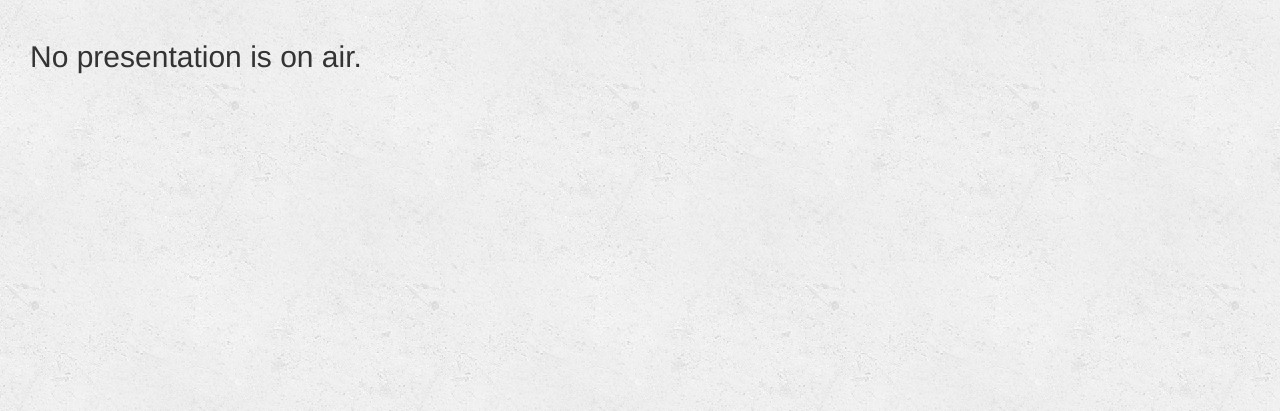
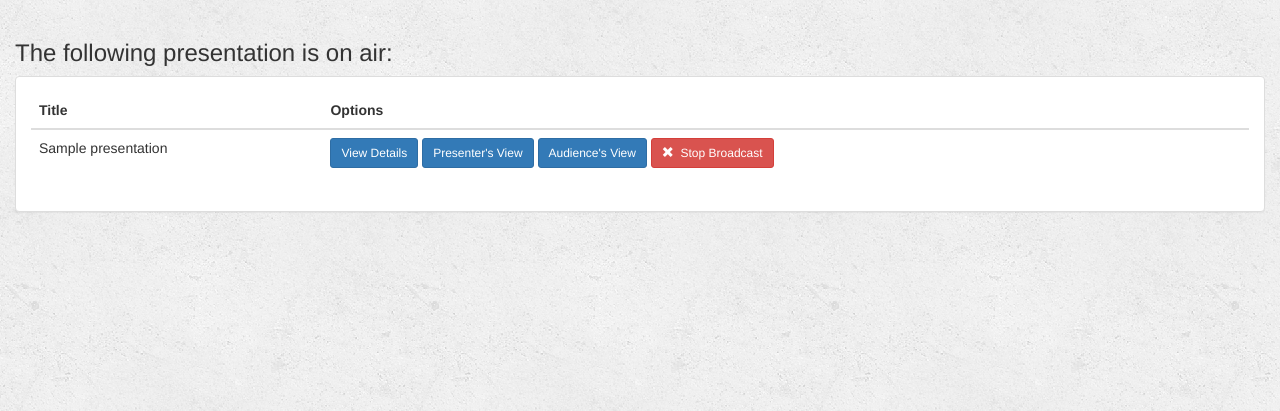
Before and after one commit to abpaudel/slidecast, a Django app: page /cast/onair/ in a window 1280 px wide. Shown: the part 52-463 px from the top of the page. Run offline with Django 3.2, Linux system fonts and the light colour scheme; a user stored in the database is signed in; tables that the repository leaves empty hold one stand-in row (values such as "Sample post"); some libraries are stand-ins or nearby versions.

Commit message:
on air tab working

```diff
--- a/presenter/templates/presenter/detail.html
+++ b/presenter/templates/presenter/detail.html
@@ -55,7 +55,6 @@
                                     <td>
                                         <form action="{% url 'presenter:delete_slide' presentation.id slide.id %}" method="post" style="display: inline;">
                                             {% csrf_token %}
-                                        <input type="hidden" name="slide_id" value="{{ slide.id }}" />
                                             <button type="submit" class="btn btn-danger btn-xs">
                                                 <span class="glyphicon glyphicon-remove"></span>&nbsp; Delete
                                             </button>
--- a/presenter/templates/presenter/index.html
+++ b/presenter/templates/presenter/index.html
@@ -30,7 +30,6 @@
                                            <a href="{% url 'presenter:detail' presentation.id %}" class="btn btn-primary btn-sm" role="button">View Details</a>
                                            <form action="{% url 'presenter:delete_presentation' presentation.id %}" method="post" style="display: inline;">
                                             {% csrf_token %}
-                                                <input type="hidden" name="presentation_id" value="{{ presentation.id }}" />
                                                 <button type="submit" class="btn btn-default btn-sm">
                                                     <span class="glyphicon glyphicon-trash"></span>
                                                 </button>
--- a/presenter/templates/presenter/onair.html
+++ b/presenter/templates/presenter/onair.html
@@ -1,19 +1,16 @@
 {% extends 'presenter/base.html' %}
+{% block title %}On Air{% endblock %}
 {% block onair_active %}active{% endblock %}
 
 
 {% block body %}
 <div class="albums-container container-fluid">
 
-{% if not onair.current_presentation %}
-
-
+{% if onair.current_presentation %}
     <div class="row">
         <div class="col-sm-12">
             <h3>The following presentation is on air:</h3>
         </div>
-
-
             <div class="col-sm-12">
                 <div class="panel panel-default">
                     <div class="panel-body">
@@ -30,10 +27,11 @@
 
                                         <td>
                                            <a href="{% url 'presenter:detail' onair.current_presentation.id %}" class="btn btn-primary btn-sm" role="button">View Details</a>
-                                           <form action="{% url 'presenter:stoplive' onair %}" method="post" style="display: inline;">
+                                           <a href="{% url 'presenter:golive' onair.current_presentation.id %}" class="btn btn-primary btn-sm" role="button">Presenter's View</a>
+                                           <a href="{% url 'presenter:golive_viewer' %}" class="btn btn-primary btn-sm" role="button">Audience's View</a>
+                                           <form action="{% url 'presenter:stoplive' %}" method="post" style="display: inline;">
                                             {% csrf_token %}
-                                                <input type="hidden" name="onair" value="{{ onair }}" />
-                                                <button type="submit" class="btn btn-default btn-sm">
+                                                <button type="submit" class="btn btn-danger btn-sm">
                                                     <span class="glyphicon glyphicon-remove"></span>&nbsp; Stop Broadcast
                                                 </button>
                                             </form>
--- a/presenter/templates/presenter/viewer.html
+++ b/presenter/templates/presenter/viewer.html
@@ -13,17 +13,11 @@
 <body>
 <nav class="navbar navbar-inverse">
     <div class="container-fluid">
-
-
         <div class="navbar-header">
-
             <a href="#" class="navbar-brand w3-display-topmiddle">SlideCast</a>
         </div>
-
         <div class="collapse navbar-collapse" id="topNavBar">
-
         </div>
-
     </div>
 </nav>
 
--- a/presenter/views.py
+++ b/presenter/views.py
@@ -35,7 +35,6 @@ class SlideData(APIView):
 
 @login_required(login_url=LOGIN_URL)
 def create_presentation(request):
-
     form = PresentationForm(request.POST or None, request.FILES or None)
     if form.is_valid():
         presentation = form.save(commit=False)
@@ -94,38 +93,57 @@ def delete_slide(request, presentation_id, slide_id):
 @login_required(login_url=LOGIN_URL)
 def detail(request, presentation_id):
     presentation = get_object_or_404(Presentation, pk=presentation_id)
-    return render(request, 'presenter/detail.html', {'presentation': presentation, 'slidecount': presentation.slide_set.count()})
+    context = {
+        'presentation': presentation,
+        'slidecount': presentation.slide_set.count()
+    }
+    return render(request, 'presenter/detail.html', context)
 
 
 
 @login_required(login_url=LOGIN_URL)
-def golive(request, presentation_id):
+def golive(request, presentation_id, current_slide=1):
     presentation = get_object_or_404(Presentation, pk=presentation_id)
     try:
         golive = GoLive.objects.get()
     except GoLive.DoesNotExist:
         golive = GoLive()
     golive.current_presentation = presentation
-    golive.current_slide = 1
+    golive.current_slide = current_slide
     golive.save()
-    return render(request, 'presenter/presenter.html', {'golive': golive, 'range': range(1, golive.current_presentation.slide_set.count()+1)})
+    rng = range(1, golive.current_presentation.slide_set.count()+1)
+    return render(request, 'presenter/presenter.html', {'golive': golive, 'range': rng})
 
 
 def golive_viewer(request):
     golive = get_object_or_404(GoLive)
-    return render(request, 'presenter/viewer.html', {'golive': golive, 'range': range(1, golive.current_presentation.slide_set.count()+1)})
+    try:
+        rng = range(1, golive.current_presentation.slide_set.count()+1)
+        context = {
+            'golive': golive,
+            'range': rng
+        }
+    except AttributeError:
+        context = {'golive': golive }
+    return render(request, 'presenter/viewer.html', context)
 
 
 @login_required(login_url=LOGIN_URL)
 def onair(request):
-    onair = get_object_or_404(GoLive)
+    try:
+        onair = GoLive.objects.get()
+    except GoLive.DoesNotExist:
+        onair = GoLive()
+        onair.save()
     return render(request, 'presenter/onair.html', {'onair': onair})
 
 
 @login_required(login_url=LOGIN_URL)
-def stoplive(request, onair):
+def stoplive(request):
+    onair = get_object_or_404(GoLive)
     onair.current_presentation = None
-    return render(request, 'presenter/onair.html', {'onair': onair})
+    onair.save()
+    return render(request, 'presenter/onair.html', {'presentation': onair.current_presentation})
 
 
 @login_required(login_url=LOGIN_URL)
```
Lines whose indentation alone changed are shown as unchanged.
